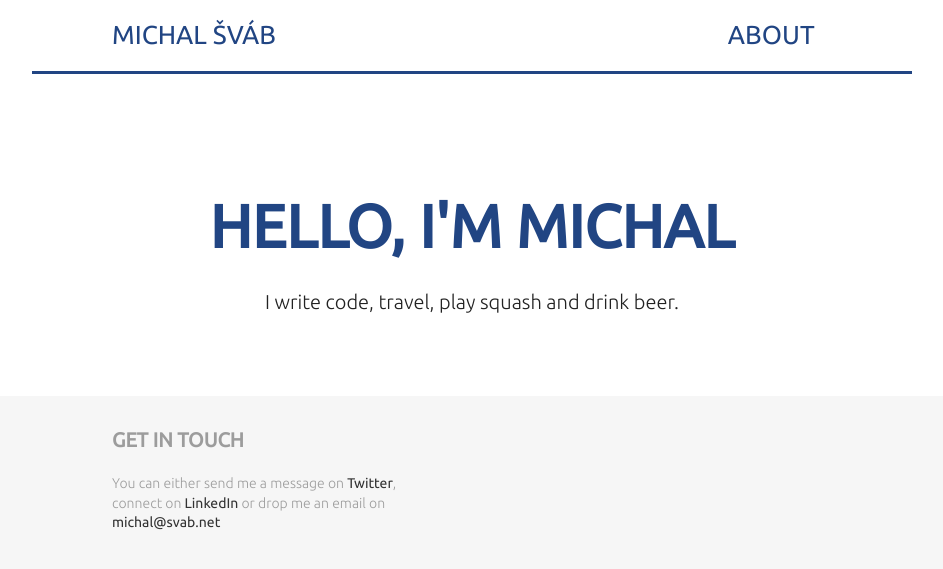
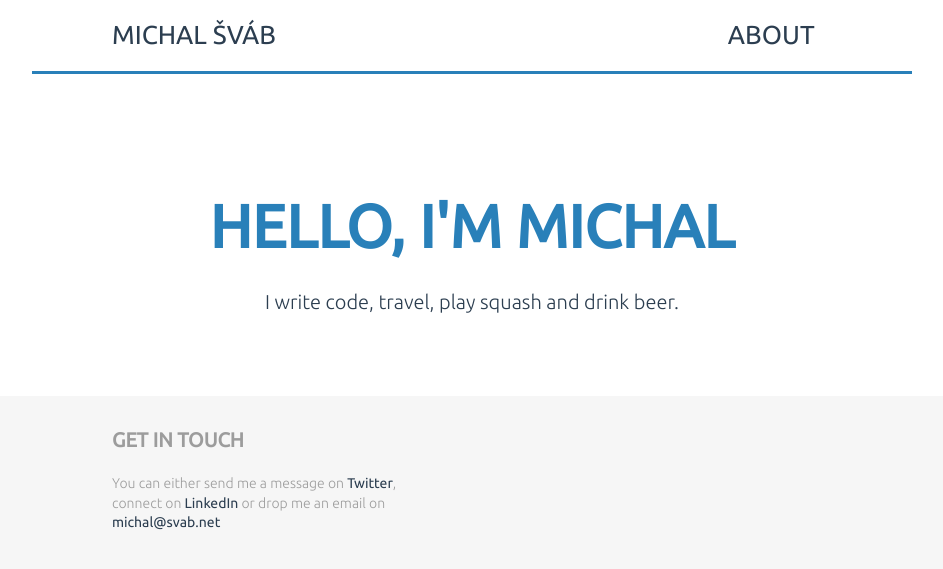
Before and after one commit to msvab/msvab.github.io, a Jekyll site: the page built from index.html, in a window 1280 px wide. Shown: the top 569 px of the page, without its empty margins (168-1111 px from the left). Built offline with Jekyll 4.4.1, drawn with Linux system fonts in a browser that asks for light colours; Markdown is read by kramdown in place of the engine named in the settings.

Commit message:
Changed colors a bit

```diff
--- a/assets/css/_mixins.scss
+++ b/assets/css/_mixins.scss
@@ -2,8 +2,8 @@ $font-main:         'Ubuntu', sans-serif;
 $font-bolder:       400;
 $font-light:        300;
 
-$primary-color:     #333;
-$secondary-color:   #214583;
+$primary-color:     rgb(44, 62, 80);
+$secondary-color:   rgb(41, 128, 185);
 $background-color:  #fff;
 
 $footer-color:      #9c9c9c;
--- a/assets/css/main.css
+++ b/assets/css/main.css
@@ -854,9 +854,16 @@ body {
   font-weight: 300;
   font-style: normal;
   font-size: 1.4rem;
+  color: #2c3e50;
 }
 
-/* line 13, /Users/msvab/dev/msvab.github.io/assets/css/_site.scss */
+/* line 14, /Users/msvab/dev/msvab.github.io/assets/css/_site.scss */
+a, :link, :visited {
+  color: #2c3e50;
+  text-decoration: none;
+}
+
+/* line 19, /Users/msvab/dev/msvab.github.io/assets/css/_site.scss */
 h1 {
   font-weight: 400;
   font-size: 2.6rem;
@@ -864,97 +871,93 @@ h1 {
   float: left;
 }
 
-/* line 20, /Users/msvab/dev/msvab.github.io/assets/css/_site.scss */
-nav {
-  float: right;
+/* line 26, /Users/msvab/dev/msvab.github.io/assets/css/_site.scss */
+header {
   font-weight: 400;
   font-size: 2.6rem;
   text-transform: uppercase;
 }
-/* line 26, /Users/msvab/dev/msvab.github.io/assets/css/_site.scss */
-nav li {
+/* line 31, /Users/msvab/dev/msvab.github.io/assets/css/_site.scss */
+header .header-line {
+  border-bottom: 3px solid #2980b9;
+}
+/* line 35, /Users/msvab/dev/msvab.github.io/assets/css/_site.scss */
+header nav {
+  float: right;
+}
+/* line 38, /Users/msvab/dev/msvab.github.io/assets/css/_site.scss */
+header nav li {
   padding: 0.67em;
 }
-/* line 29, /Users/msvab/dev/msvab.github.io/assets/css/_site.scss */
-nav li.active {
+/* line 41, /Users/msvab/dev/msvab.github.io/assets/css/_site.scss */
+header nav li:hover {
   background-color: #f6f6f6;
 }
-/* line 34, /Users/msvab/dev/msvab.github.io/assets/css/_site.scss */
-nav ul {
+/* line 45, /Users/msvab/dev/msvab.github.io/assets/css/_site.scss */
+header nav li.active {
+  background-color: #2980b9;
+}
+/* line 50, /Users/msvab/dev/msvab.github.io/assets/css/_site.scss */
+header nav ul {
   margin: 0;
 }
 
-/* line 40, /Users/msvab/dev/msvab.github.io/assets/css/_site.scss */
-header a, header :link, header :visited {
-  color: #214583;
-}
-/* line 44, /Users/msvab/dev/msvab.github.io/assets/css/_site.scss */
-header .header-line {
-  border-bottom: 3px solid #214583;
-}
-
-/* line 49, /Users/msvab/dev/msvab.github.io/assets/css/_site.scss */
+/* line 56, /Users/msvab/dev/msvab.github.io/assets/css/_site.scss */
 footer {
   background-color: #f6f6f6;
   color: #9c9c9c;
   padding: 1rem 0 4rem 0;
 }
-/* line 54, /Users/msvab/dev/msvab.github.io/assets/css/_site.scss */
+/* line 61, /Users/msvab/dev/msvab.github.io/assets/css/_site.scss */
 footer h3 {
   text-transform: uppercase;
   font-size: 2rem;
 }
-/* line 59, /Users/msvab/dev/msvab.github.io/assets/css/_site.scss */
+/* line 66, /Users/msvab/dev/msvab.github.io/assets/css/_site.scss */
 footer a {
   font-weight: 400;
 }
-/* line 63, /Users/msvab/dev/msvab.github.io/assets/css/_site.scss */
+/* line 70, /Users/msvab/dev/msvab.github.io/assets/css/_site.scss */
 footer .contact {
   float: left;
   width: 40%;
 }
 
-/* line 69, /Users/msvab/dev/msvab.github.io/assets/css/_site.scss */
-a, :link, :visited {
-  color: #333333;
-  text-decoration: none;
-}
-
-/* line 74, /Users/msvab/dev/msvab.github.io/assets/css/_site.scss */
+/* line 76, /Users/msvab/dev/msvab.github.io/assets/css/_site.scss */
 .wrapper {
   margin: 0 auto;
   max-width: 880px;
 }
-/* line 78, /Users/msvab/dev/msvab.github.io/assets/css/_site.scss */
+/* line 80, /Users/msvab/dev/msvab.github.io/assets/css/_site.scss */
 .wrapper .inner {
   padding: 0 8rem;
 }
 
-/* line 83, /Users/msvab/dev/msvab.github.io/assets/css/_site.scss */
+/* line 85, /Users/msvab/dev/msvab.github.io/assets/css/_site.scss */
 .text-center {
   text-align: center;
 }
 
-/* line 87, /Users/msvab/dev/msvab.github.io/assets/css/_site.scss */
+/* line 89, /Users/msvab/dev/msvab.github.io/assets/css/_site.scss */
 section {
   padding: 6rem 0;
 }
-/* line 90, /Users/msvab/dev/msvab.github.io/assets/css/_site.scss */
+/* line 92, /Users/msvab/dev/msvab.github.io/assets/css/_site.scss */
 section h2 {
-  color: #214583;
+  color: #2980b9;
   text-transform: uppercase;
   font-size: 4rem;
   margin-bottom: 0;
 }
-/* line 96, /Users/msvab/dev/msvab.github.io/assets/css/_site.scss */
+/* line 98, /Users/msvab/dev/msvab.github.io/assets/css/_site.scss */
 section h2.landing-title {
   font-size: 6rem;
 }
-/* line 101, /Users/msvab/dev/msvab.github.io/assets/css/_site.scss */
+/* line 103, /Users/msvab/dev/msvab.github.io/assets/css/_site.scss */
 section p {
   font-size: 2rem;
 }
-/* line 105, /Users/msvab/dev/msvab.github.io/assets/css/_site.scss */
+/* line 107, /Users/msvab/dev/msvab.github.io/assets/css/_site.scss */
 section a, section :link, section :visited {
-  color: #214583;
+  color: #2980b9;
 }
```
Also changed, not shown: assets/css/_site.scss (+20 -17 lines).
